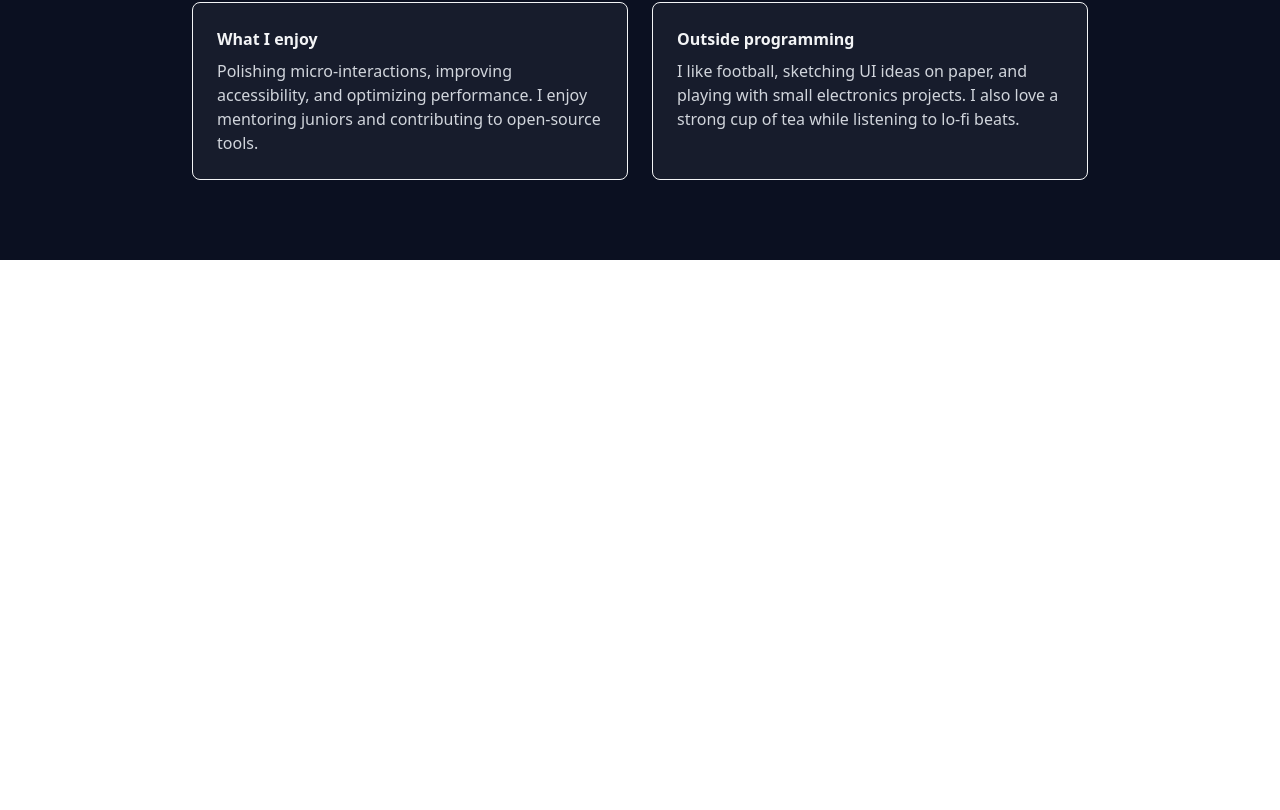
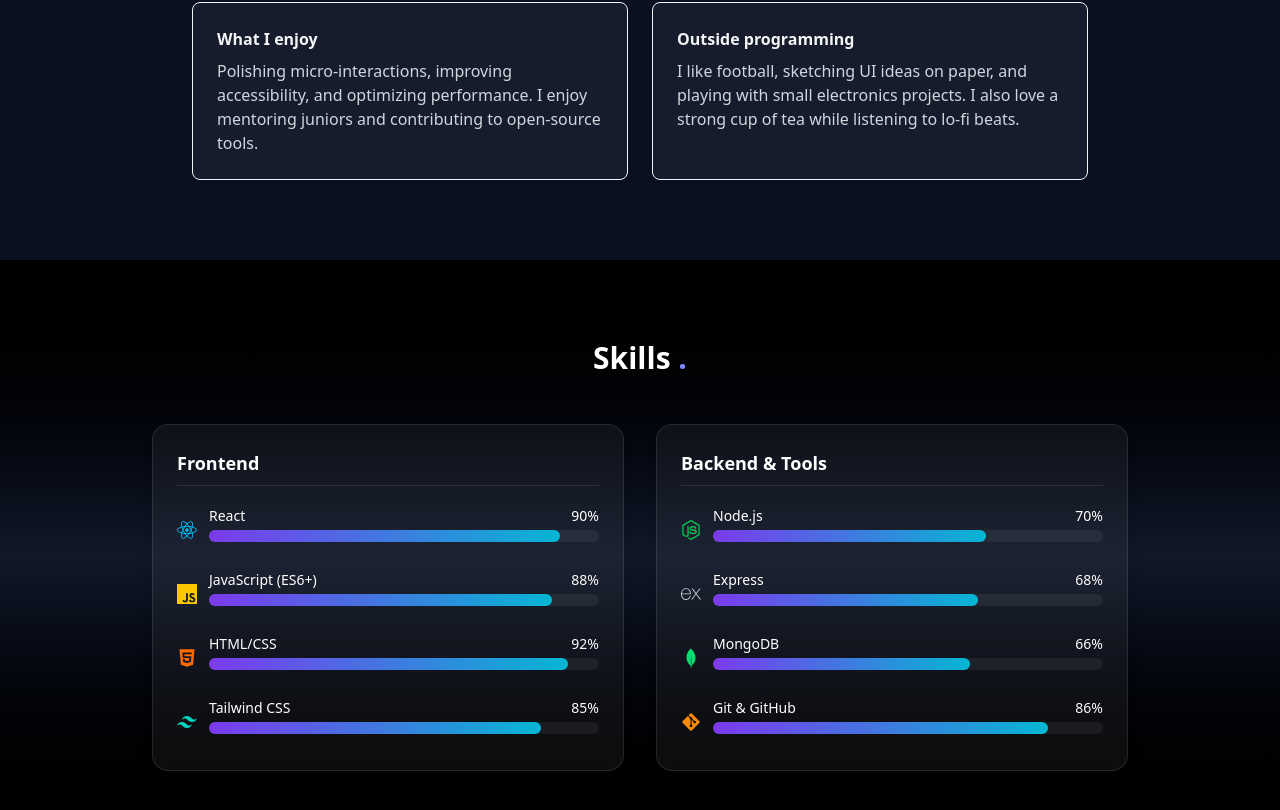
Before and after one commit to Alve0/portfolio, a React (Vite) app: page / in a window 1280 px wide. Shown: the part 1100-1910 px from the top of the page. Before the commit the page ends 1360 px from the top, so only its background shows below. Built offline with nearby package versions, Linux system fonts and the light colour scheme; no server answers.

Commit message:
added skills section and updated navigation

```diff
--- a/src/Pages/Home/Home/Home.jsx
+++ b/src/Pages/Home/Home/Home.jsx
@@ -1,12 +1,14 @@
 import React from "react";
 import Banner from "../Banner";
 import About from "../About";
+import Skills from "../Skills/Skills";
 
 export default function Home() {
   return (
     <div>
       <Banner />
       <About />
+      <Skills />
     </div>
   );
 }
--- /dev/null
+++ b/src/Pages/Home/Skills/Skillbar.jsx
@@ -0,0 +1,21 @@
+import React from "react";
+
+export default function Skillbar({ name, level }) {
+  return (
+    <div className="mb-3">
+      <div className="flex justify-between text-sm mb-1">
+        <span>{name}</span>
+        <span>{level}%</span>
+      </div>
+      <div className="w-full bg-white/6 rounded-full h-3">
+        <div
+          className="rounded-full h-3"
+          style={{
+            width: `${level}%`,
+            background: "linear-gradient(90deg,#7c3aed,#06b6d4)",
+          }}
+        />
+      </div>
+    </div>
+  );
+}
--- /dev/null
+++ b/src/Pages/Home/Skills/Skills.jsx
@@ -0,0 +1,105 @@
+import React from "react";
+import Skillbar from "./Skillbar";
+import {
+  FaReact,
+  FaNodeJs,
+  FaGitAlt,
+  FaHtml5,
+  FaCss3Alt,
+} from "react-icons/fa";
+import {
+  SiJavascript,
+  SiTailwindcss,
+  SiExpress,
+  SiMongodb,
+} from "react-icons/si";
+
+export default function Skills() {
+  const SKILL_CATEGORIES = [
+    {
+      title: "Frontend",
+      skills: [
+        {
+          name: "React",
+          level: 90,
+          icon: <FaReact className="text-sky-400" />,
+        },
+        {
+          name: "JavaScript (ES6+)",
+          level: 88,
+          icon: <SiJavascript className="text-yellow-400" />,
+        },
+        {
+          name: "HTML/CSS",
+          level: 92,
+          icon: <FaHtml5 className="text-orange-500" />,
+        },
+        {
+          name: "Tailwind CSS",
+          level: 85,
+          icon: <SiTailwindcss className="text-teal-400" />,
+        },
+      ],
+    },
+    {
+      title: "Backend & Tools",
+      skills: [
+        {
+          name: "Node.js",
+          level: 70,
+          icon: <FaNodeJs className="text-green-500" />,
+        },
+        {
+          name: "Express",
+          level: 68,
+          icon: <SiExpress className="text-gray-300" />,
+        },
+        {
+          name: "MongoDB",
+          level: 66,
+          icon: <SiMongodb className="text-green-400" />,
+        },
+        {
+          name: "Git & GitHub",
+          level: 86,
+          icon: <FaGitAlt className="text-orange-400" />,
+        },
+      ],
+    },
+  ];
+
+  return (
+    <section
+      id="skills"
+      className="py-20 bg-gradient-to-b from-black via-gray-900 to-black text-white"
+    >
+      <div className="max-w-5xl mx-auto px-6">
+        <h2 className="text-3xl font-bold text-center mb-12">
+          Skills <span className="text-indigo-400">.</span>
+        </h2>
+        <div className="mt-6 grid md:grid-cols-2 gap-8">
+          {SKILL_CATEGORIES.map((cat) => (
+            <div
+              key={cat.title}
+              className="bg-white/5 p-6 rounded-2xl border border-white/10 shadow-lg hover:shadow-indigo-500/20 transition duration-300"
+            >
+              <h3 className="font-semibold mb-5 text-lg border-b border-white/10 pb-2">
+                {cat.title}
+              </h3>
+              <div className="space-y-4">
+                {cat.skills.map((s) => (
+                  <div key={s.name} className="flex items-center gap-3">
+                    <div className="text-xl">{s.icon}</div>
+                    <div className="flex-1">
+                      <Skillbar name={s.name} level={s.level} />
+                    </div>
+                  </div>
+                ))}
+              </div>
+            </div>
+          ))}
+        </div>
+      </div>
+    </section>
+  );
+}
--- a/src/Pages/Navigation/Navber.jsx
+++ b/src/Pages/Navigation/Navber.jsx
@@ -1,4 +1,4 @@
-import React, { useState } from "react";
+import React, { useState, useEffect } from "react";
 import { FaGithub, FaLinkedin } from "react-icons/fa";
 import { useNavigate } from "react-router";
 
@@ -26,6 +26,7 @@ export default function Navbar() {
       : [
           { label: "Home", id: "home" },
           { label: "About", id: "about" },
+          { label: "Skills", id: "skills" },
           { label: "Projects", id: "projects" },
           { label: "Contact", id: "contact" },
         ];
@@ -41,6 +42,30 @@ export default function Navbar() {
       }
     }
   };
+
+  useEffect(() => {
+    const handleScroll = () => {
+      let current = section;
+      NAV_ITEMS.forEach((item) => {
+        if (item.id !== "dashboard") {
+          const el = document.getElementById(item.id);
+          if (el) {
+            const rect = el.getBoundingClientRect();
+            if (
+              rect.top <= window.innerHeight / 2 &&
+              rect.bottom >= window.innerHeight / 2
+            ) {
+              current = item.id;
+            }
+          }
+        }
+      });
+      setSection(current);
+    };
+
+    window.addEventListener("scroll", handleScroll);
+    return () => window.removeEventListener("scroll", handleScroll);
+  }, [NAV_ITEMS]);
 
   return (
     <nav className="w-full px-6 md:px-12 py-4 flex items-center justify-between fixed top-0 left-0 z-50 backdrop-blur bg-black/40">
```
